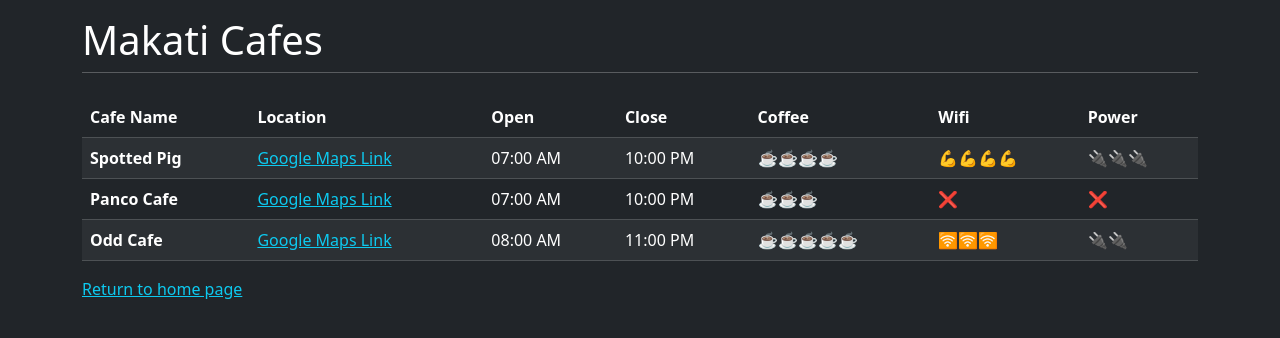
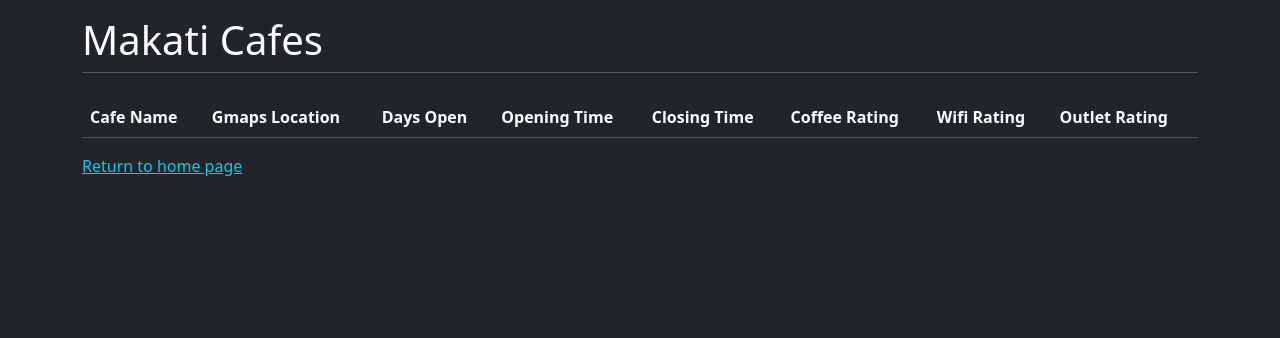
Before and after one commit to Aquinite/cafe-database, a Flask app: page /cafes in a window 1280 px wide. Shown: the top 338 px of the page. Run offline with Flask 3, Linux system fonts and the light colour scheme; lists and menus that the app fills with data are empty; some libraries are stand-ins or nearby versions.

Commit message:
Added support for the following: - Replaced the CSV file with a PostgreSQL database hosted on Neon. Will now start displaying cafe data from there. - Added an extra form validator for the cafe name, now checks if the cafe name being added exists in the database. - Added an error page for possible errors when adding to the database. - Updated requirements.txt

```diff
--- a/cafe-data.csv
+++ /dev/null
@@ -1,4 +0,0 @@
-Cafe Name,Location,Open,Close,Coffee,Wifi,Power
-Spotted Pig,https://maps.app.goo.gl/pNtuvDjAA5y9CDjn8,07:00 AM, 10:00 PM,☕☕☕☕️,💪💪💪💪,🔌🔌🔌
-Panco Cafe,https://maps.app.goo.gl/mQ8VGGwDqy6Qhb7N9,07:00 AM, 10:00 PM,☕️☕☕,❌,❌
-Odd Cafe,https://maps.app.goo.gl/TLkuvHeEzXhvDT7v6,08:00 AM,11:00 PM,☕️️️️️️☕️️️️️️☕️️️️☕️☕️️️,🛜🛜🛜,🔌🔌
--- a/main.py
+++ b/main.py
@@ -1,49 +1,60 @@
 from flask import Flask, render_template, redirect, url_for, session
 from flask_bootstrap import Bootstrap5
 from forms import CafeForm
-import csv
+from sqlalchemy.exc import SQLAlchemyError
 import os
 from dotenv import load_dotenv
+from models import db, Makati
 
 load_dotenv()
 
 app = Flask(__name__)
 app.config['SECRET_KEY'] = os.getenv('SECRET_KEY')
+app.config['SQLALCHEMY_DATABASE_URI'] = os.getenv('DATABASE_URI')
 bootstrap = Bootstrap5(app)
+
+#Initialize the SQLAlchemy extension for the Flask app instance:
+db.init_app(app)
+
+#Create all tables if not yet created.
+with app.app_context():
+    db.create_all()
 
 
 @app.route("/")
 def home():
     return render_template("index.html")
 
-
 @app.route('/add', methods=['GET', 'POST'])
 def add_cafe():
     form = CafeForm()
     if form.validate_on_submit():
-        with open('cafe-data.csv',"a", newline='', encoding='utf-8') as csv_file:
-            writer = csv.writer(csv_file)
-            new_entry = [form.cafe.data,
-                         form.location.data,
-                         form.open_time.data.strftime("%I:%M %p"),
-                         form.closing_time.data.strftime("%I:%M %p"),
-                         form.coffee_rating.data,
-                         form.wifi_rating.data,
-                         form.power_outlet_rating.data
-                         ]
-            writer.writerow(new_entry)
+        cafe_to_add = Makati(cafe_name= form.cafe.data,
+             gmaps_location= form.location.data,
+             days_open = form.days_open.data,
+             opening_time= form.open_time.data,
+             closing_time= form.closing_time.data,
+             coffee_rating = form.coffee_rating.data,
+             wifi_rating = form.wifi_rating.data,
+             outlet_rating = form.power_outlet_rating.data)
+        db.session.add(cafe_to_add)
+        db.session.commit()
         session['submitted'] = True #create a session stamp to know that the user submitted something
         return redirect(url_for('form_submitted'))
     return render_template('add.html', form=form)
 
+@app.errorhandler(SQLAlchemyError)
+def error_handler(error):
+    db.session.rollback()
+    return render_template("error.html", error = error.message.detail)
+
 
 @app.route('/cafes')
 def cafes():
-    with open('cafe-data.csv', newline='', encoding='utf-8') as csv_file:
-        #newline ensures that python does not translate any linebreaks added
-        csv_data = csv.reader(csv_file, delimiter=',')
-        list_of_rows = [row for row in csv_data]
-    return render_template('cafes.html', cafes=list_of_rows)
+    all_cafes = db.session.execute(db.select(Makati)).scalars().all()
+    column_names = [" ".join(c.name.split("_")).title() for c in Makati.__table__.columns]
+    return render_template('cafes.html',cafes = all_cafes, column_names = column_names)
+
 
 @app.route('/form_submitted')
 def form_submitted():
--- a/requirements.txt
+++ b/requirements.txt
@@ -3,12 +3,17 @@ Bootstrap-Flask==2.6.0
 click==8.5.0
 dominate==2.9.1
 Flask==3.1.3
+Flask-SQLAlchemy==3.1.1
 Flask-WTF==1.3.0
 gunicorn==26.2.0
 itsdangerous==2.2.0
 Jinja2==3.1.6
 MarkupSafe==3.0.3
+psycopg==3.3.6
+psycopg-binary==3.3.6
 python-dotenv==1.2.4
+SQLAlchemy==2.1.4
+typing_extensions==4.16.0
 visitor==0.1.3
 Werkzeug==3.1.9
 WTForms==3.2.2
--- a/templates/cafes.html
+++ b/templates/cafes.html
@@ -11,28 +11,27 @@
 	  <table class="table table-dark table-striped table-hover">
           <thead>
             <tr>
-            {% for item in cafes[0] %}
-              <th scope="col"> {{item}} </th>
+            {% for name in column_names[1:] %}
+              <th scope="col"> {{name}} </th>
             {% endfor %}
             </tr>
           </thead>
           <tbody>
-          {% for item in cafes[1:] %}
+          {% for item in cafes %}
             <tr>
-            {% for data in item %}
-                {% if loop.first %}
-                    <th scope="row"> {{ data }} </th>
-                {% elif loop.index0 == 1 %}
-                    <td> <a class="text-info" href ="{{data}}">Google Maps Link</a>  </td>
-                {% else %}
-                    <td>{{ data }}</td>
-                {% endif %}
-            {% endfor %}
+                <th scope="row"> {{ item.cafe_name | title }} </th>
+                <td> <a class="text-info" href ="{{ item.gmaps_location }}">Google Maps Link</a> </td>
+                <td>{{ item.days_open | title }}</td>
+                <td>{{ item.opening_time.strftime('%I:%M %p') }}</td>
+                <td>{{ item.closing_time.strftime('%I:%M %p') }}</td>
+                <td>{{ item.coffee_rating }}</td>
+                <td>{{ item.wifi_rating }}</td>
+                <td>{{ item.outlet_rating }}</td>
             </tr>
           {% endfor %}
           </tbody>
   	  </table>
-      <p><a class ="text-info" href="{{ url_for('home') }}">Return to home page</a></p>
+      <p><a class="text-info" href="{{ url_for('home') }}">Return to home page</a></p>
 
     </div>
   </div>
```
Also changed, not shown: forms.py (+19 -3 lines), models.py (added, +21 -0 lines), templates/error.html (added, +11 -0 lines).
